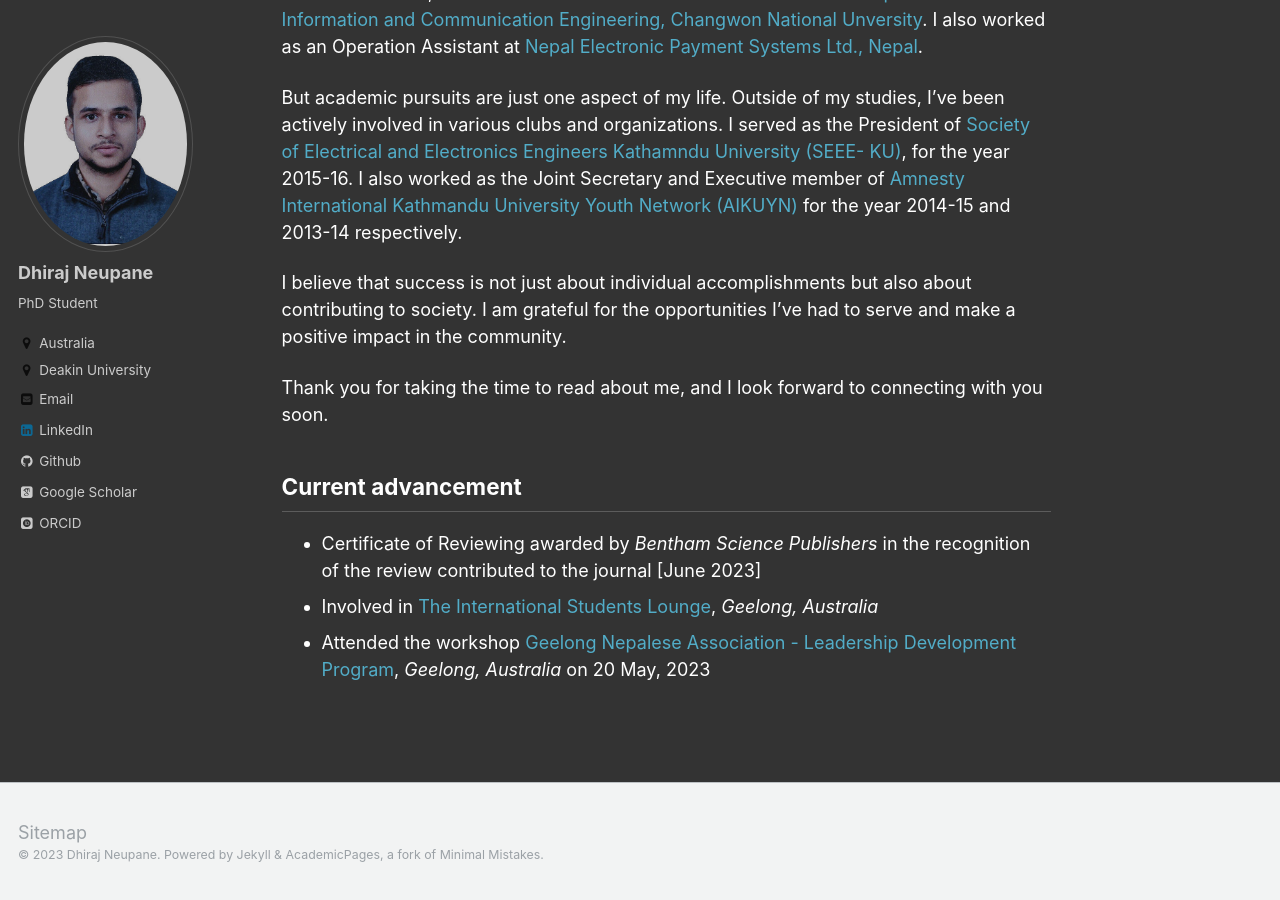
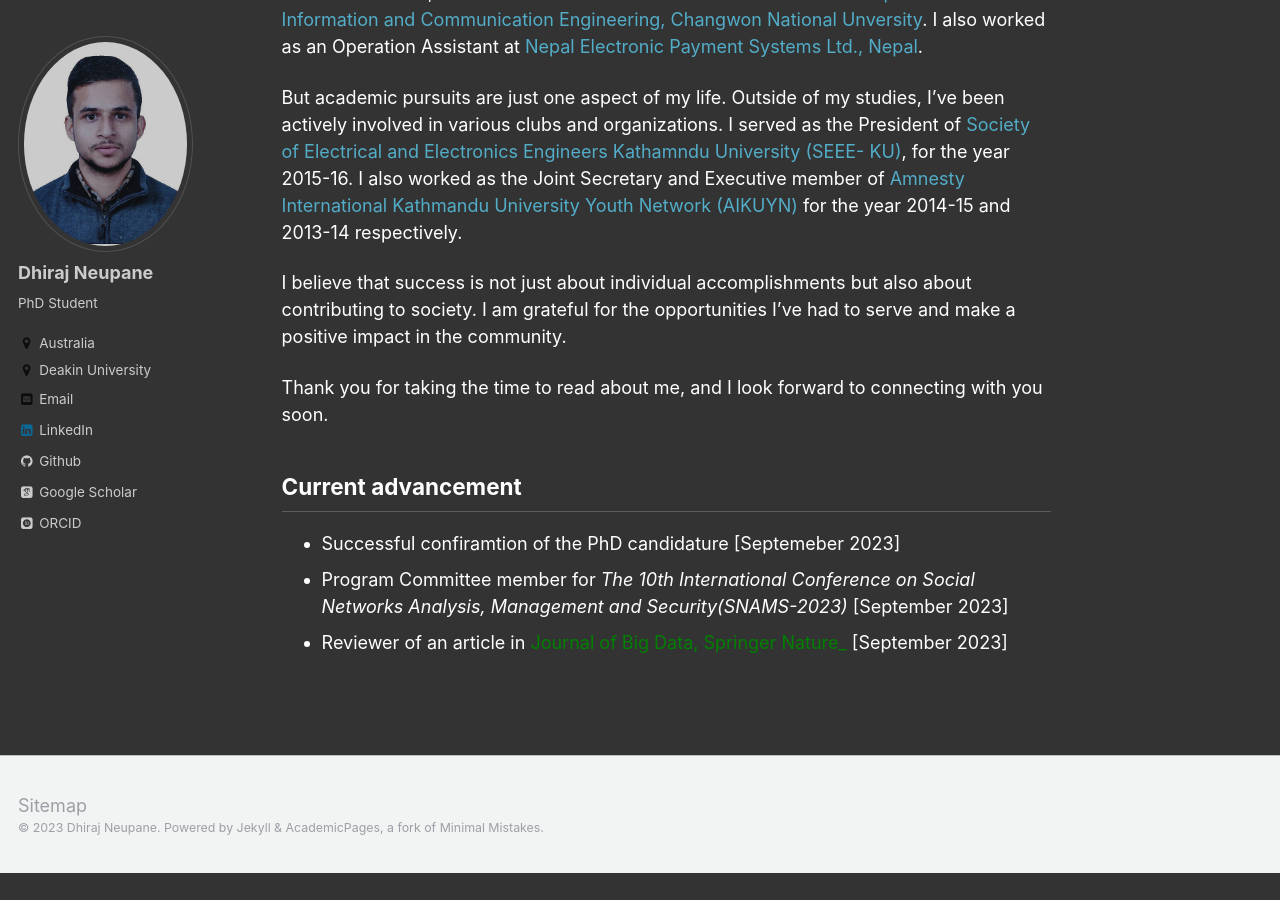
Before and after one commit to dhirajneupane/academicPortfolio, a Jekyll site: the page built from _pages/about.md, in a window 1280 px wide and 900 px high, scrolled down 737 px. Built offline with Jekyll 4.4.1, drawn with Linux system fonts in a browser that asks for light colours; some web fonts are replaced; after the commit the page ends 1610 px from its top, so only the background shows below that.

Commit message:
Update about.md

```diff
--- a/_pages/about.md
+++ b/_pages/about.md
@@ -26,6 +26,6 @@ I believe that success is not just about individual accomplishments but also abo
 Thank you for taking the time to read about me, and I look forward to connecting with you soon.
 
 ## Current advancement
-* Certificate of Reviewing awarded by _Bentham Science Publishers_ in the recognition of the review contributed to the journal [June 2023]
-* Involved in [The International Students Lounge](https://www.facebook.com/photo/?fbid=131124969984922&set=pcb.131125976651488){:target="_blank"}, _Geelong, Australia_
-* Attended the workshop [Geelong Nepalese Association - Leadership Development Program](https://github.com/dhirajneupane/AcademicPortfolio/blob/main/files/Neupane_Dhiarj_leadership.pdf){:target="_blank"}, _Geelong, Australia_ on 20 May, 2023
+* Successful confiramtion of the PhD candidature [Septemeber 2023]
+* Program Committee member for _The 10th International Conference on Social Networks Analysis, Management and Security(SNAMS-2023)_ [September 2023]
+* Reviewer of an article in [<span style="color:green">Journal of Big Data, Springer Nature_</span>]([https://www.linkedin.com/posts/dhiraj-neupane-6b3089113_ieee-reviewer-activity-7026848069040160768-Ltda?utm_source=share&utm_medium=member_desktop](https://journalofbigdata.springeropen.com/)){:target="_blank"} [September 2023]
```
